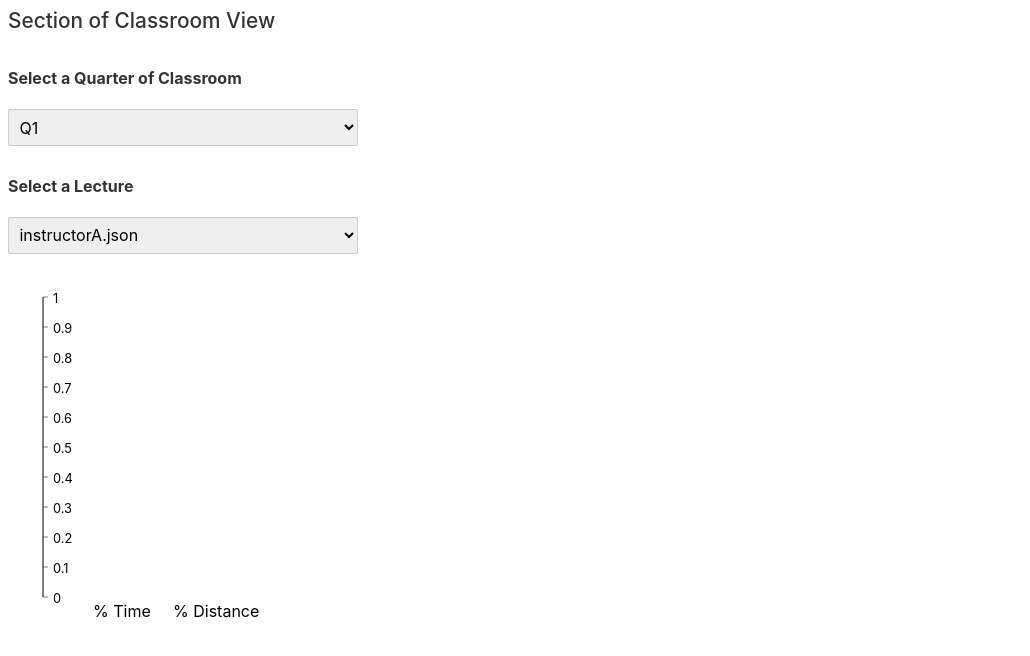
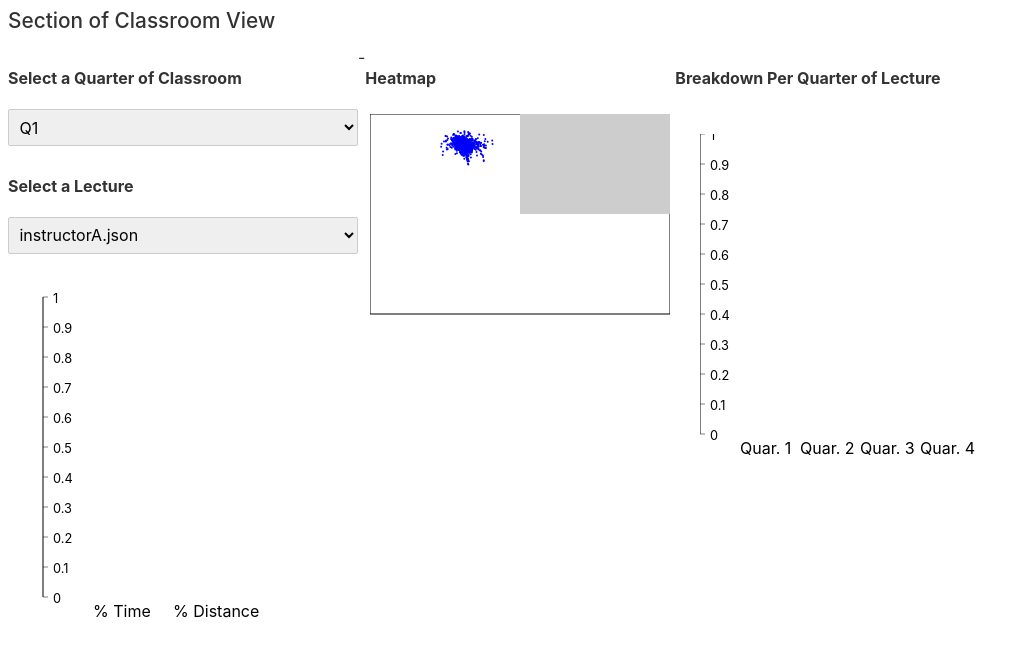
Before and after one commit to harmstrong43/CS499_va_final, a Svelte app: page / in a window 1280 px wide. Shown: the top 656 px of the page, without its empty margins (0-1030 px from the left). Built offline with nearby package versions, Linux system fonts and the light colour scheme.

Commit message:
Basic heatmap and slice view

```diff
--- a/src/App.svelte
+++ b/src/App.svelte
@@ -14,16 +14,28 @@
 	let lectureSelectVal;
 	let selectedLectureNum;
 
-	let sliceXScale
 	let sliceYScale
+	let sliceYScaleTicks = []
 
-	let sliceXScaleTicks
-	let sliceYScaleTicks = []
+	let heatmapXScale
+	let heatmapYScale
+
+	let timelineXScale
+	let timelineYScale
+
+	let heatmapStartingPoint = {
+		x: 1000,
+		y: 400
+	};
+
 
 	let percentDistance;
 
 	const sliceBarChartHeight = 300
 	const sliceBarWidth = 40
+
+	const heatmapWidth = 300
+	const heatmapHeight = 200
 
 	const filenames = [
 		"static/instructorA.json",
@@ -78,7 +90,16 @@
 			.range([0,sliceBarChartHeight])
 
 		sliceYScaleTicks = sliceYScale.ticks(10)
-		console.log(sliceYScaleTicks)
+
+		heatmapXScale = scaleLinear()
+			.domain([heatmapStartingPoint.x - 1500, heatmapStartingPoint.x + 1500])
+			//.domain([-1000,2000])
+			.range([0,heatmapWidth])
+
+		heatmapYScale = scaleLinear()
+			.domain([0,800])
+			//.domain([heatmapStartingPoint.y-1000,heatmapStartingPoint.y + 1000])
+			.range([0,heatmapHeight])
 	});
 
 	function filterSelectedData(xmin, xmax, ymin, ymax) {
@@ -91,16 +112,18 @@
 		getTotalDistance()
 	}
 
-	function getStartingPoint(){
-		return ({
+	function setStartingPoint(){
+		heatmapStartingPoint = {
 			x: lectures[selectedLectureNum].data[0]["x [pixel]"],
 			y: lectures[selectedLectureNum].data[0]["y [pixel]"]
-		})
+		}
+		console.log(heatmapStartingPoint)
+		return heatmapStartingPoint;
 	}
 
 	function getSelectedData(){
 		console.log("Selected lecture:", selectedLectureNum, "Selected section:", selectedSection)
-		let starting_point = getStartingPoint()
+		let starting_point = setStartingPoint()
 		//console.log("Starting Point:", starting_point)
 		if (selectedSection =="Q1")
 			filterSelectedData(starting_point.x, Infinity, starting_point.y, Infinity)
@@ -198,34 +221,155 @@
 					</g>
 				</g>
 			</svg>
-		</div>
+		</div>-
 
-			<!--
+		<div id="heatmap">
+			<h4>Heatmap</h4>
+			<svg style="height: {heatmapWidth}; width:{heatmapWidth};">
+				<rect
+					height="{heatmapHeight}"
+					width="{heatmapWidth}"
+					x="0"
+					y="0"
+					fill="transparent"
+					stroke="black"
+					stroke-width="1" />
+				<g id="classroom-section-selectors-box">
+					<rect
+						class="classroom-section-selector"
+						height="{heatmapHeight / 2}"
+						width="{heatmapWidth / 2}"
+						x="{heatmapWidth / 2}"
+						y="0"
+						fill="{selectedSection !== null && selectedSection === "Q1" ? "#CDCDCD" : "transparent"}"
+						on:click="{() => {
+							selectedSection = "Q1";
+							getSelectedData()
+						}}" />
 
-		<div id="heatmap" style="height: 100vh; width:100vw;">
-			<svg style="height: 100%; width: 100%;">
+					<rect
+						class="classroom-section-selector"
+						height="{heatmapWidth / 3}"
+						width="{heatmapWidth / 2}"
+						x="{heatmapWidth / 2}"
+						y="{heatmapHeight / 2}"
+						fill="{selectedSection !== null && selectedSection === "Q2" ? "#CDCDCD" : "transparent"}"
+						on:click="{() => {
+							selectedSection = "Q2";
+							getSelectedData()
+						}}" />
+
+					<rect
+						class="classroom-section-selector"
+						height="{heatmapWidth / 3}"
+						width="{heatmapWidth / 2}"
+						x="0"
+						y="{heatmapHeight / 2}"
+						fill="{selectedSection !== null && selectedSection === "Q3" ? "#CDCDCD" : "transparent"}"
+						on:click="{() => {
+							selectedSection = "Q3";
+							getSelectedData()
+						}}" />
+
+					<rect
+						class="classroom-section-selector"
+						height="{heatmapWidth / 3}"
+						width="{heatmapWidth / 2}"
+						x="0"
+						y="0"
+						fill="{selectedSection !== null && selectedSection === "Q4" ? "#CDCDCD" : "transparent"}"
+						on:click="{() => {
+							selectedSection = "Q4";
+							getSelectedData()
+						}}" />
+				</g>
+				<g id="heatmap-scatterplot">
+					{#if lectures !== undefined && selectedLectureNum !== undefined && lectures[selectedLectureNum] !== undefined}
+						{#each lectures[selectedLectureNum].data as datapoint}
+							<circle
+								id="heatmap-datapoint-{datapoint["Nr"]}"
+								cx={heatmapXScale(datapoint["x [pixel]"])}
+								cy={heatmapYScale(datapoint["y [pixel]"])}
+								r=1
+								fill="blue"
+							/>
+						{/each}
+					{/if}
+				</g>
+<!--
+				<g id="lecture-timeline">
+					{#if lectures !== undefined && selectedLectureNum !== undefined && lectures[selectedLectureNum] !== undefined}
+						{#each selectedData as datapoint}
+
+						{/each}
+					{/if}
+				</g>
+
+				-->
+				<!--
+
 				<circle
 					id="classroom-outline"
-					cx="300"
-					cy="300"
-					r="200"
+					cx="{heatmapWidth / 2}"
+					cy="{heatmapWidth / 2}"
+					r="{heatmapWidth / 2}"
 					stroke="black"
 					stroke-width="10"
 					style="fill:none;"
 
 				/>
 				<circle
-					r="100"
-					cx="300"
-					cy="300"
+					r="{heatmapWidth / 4}"
+					cx="{heatmapWidth / 2}"
+					cy="{heatmapWidth / 2}"
 					fill="transparent"
 					stroke="tomato"
-					stroke-width="200"
-					stroke-dasharray="150 3"
+					stroke-width="{heatmapWidth / 2}"
+					stroke-dasharray="{heatmapWidth / 2.6} 4"
 				/>
+
+				-->
 			</svg>
 		</div>
--->
+
+		<div>
+			<h4>Breakdown Per Quarter of Lecture</h4>
+			<svg style="height: {sliceBarChartHeight + 60}; padding: 20px">
+				<g id="per-quarter-bar-chart" transform="translate(10,10)"></g>
+					<g class="chart-axes">
+						<line y1="0" y2="{sliceBarChartHeight}" stroke="black" stroke-width="1"/>
+
+						{#each sliceYScaleTicks as tick}
+							<g transform="translate(0, {sliceYScale(tick)})">
+								<line x1="0" x2="5" stroke="black" stroke-width="0.5" />
+								<text x="10" y="6">{tick}</text>
+							</g>
+
+						{/each}
+					</g>
+
+					<g id="per-quarter-bar-chart-bars" transform="translate(40,0)">
+						{#each [0,1,2,3] as idx}
+							{#if selectedData && lectures}
+								<rect
+									x="{(sliceBarWidth + 20) * idx}"
+									y="{sliceYScale(selectedData.filter((e) => {
+										return ((e["Nr"] > idx * lectures[selectedLectureNum].data.length / 4) && (e["Nr"] <= (idx+1) * lectures[selectedLectureNum].data.length / 4))
+									}).length / selectedData.length)}"
+									height="{sliceBarChartHeight - sliceYScale(selectedData.filter((e) => {
+										return ((e["Nr"] > idx * lectures[selectedLectureNum].data.length / 4) && (e["Nr"] <= (idx+1) * lectures[selectedLectureNum].data.length / 4))
+									}).length / selectedData.length)}"
+									width="{sliceBarWidth}"
+									style="fill:black;"
+								/>
+							{/if}
+							<text x="{(sliceBarWidth + 20) * idx}" y="{sliceBarChartHeight + 20}">Quar. {idx + 1}</text>
+
+						{/each}
+					</g>
+			</svg>
+
+		</div>
 	</div>
 </main>
 
@@ -244,6 +388,11 @@
 		flex-direction: column;
 	}
 
+	.classroom-section-selector:hover {
+		cursor: pointer;
+		fill: lightgray;
+	}
+
 	.chart-axes {
 		font-size: 0.8em;
 		color: gray;
```
